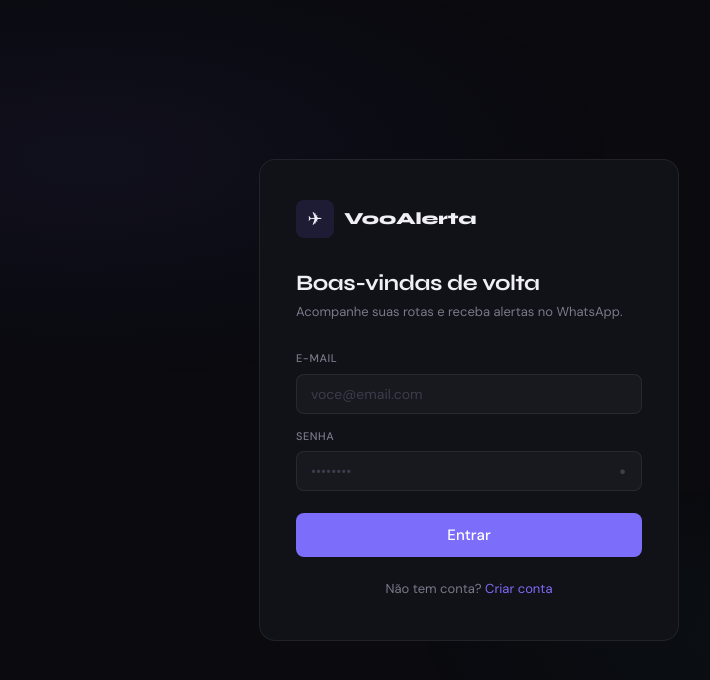
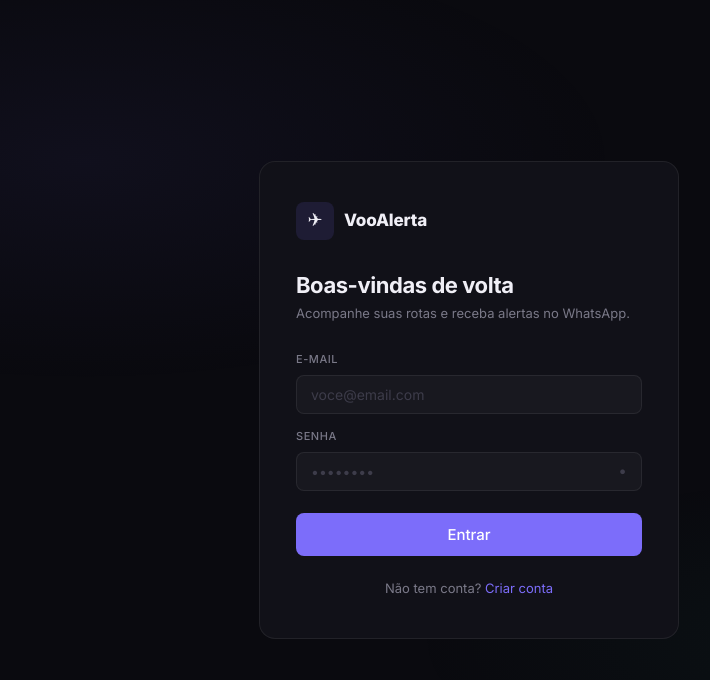
Before and after one commit to VictorCharro/vooalerta, an Angular app: page /login in a window 1280 px wide. Shown: the top 680 px of the page, without its empty margins (171-881 px from the left). Built offline with nearby package versions, Linux system fonts and the light colour scheme; no server answers.

Commit message:
chore: troca fontes Syne e DM Sans por Inter

```diff
--- a/src/styles/main.css
+++ b/src/styles/main.css
@@ -1,5 +1,5 @@
 /* Ordem importa: theme → base → components */
-@import url('https://fonts.googleapis.com/css2?family=Syne:wght@400;500;600;700;800&family=DM+Sans:ital,wght@0,300;0,400;0,500;1,300&display=swap');
+@import url('https://fonts.googleapis.com/css2?family=Inter:wght@300;400;500;600;700;800&display=swap');
 
 @import './theme.css';
 @import './base.css';
--- a/src/styles/theme.css
+++ b/src/styles/theme.css
@@ -32,8 +32,8 @@
   --color-border-hover: rgba(255, 255, 255, 0.14);
 
   /* Tipografia */
-  --font-display: 'Syne', sans-serif;
-  --font-body:    'DM Sans', sans-serif;
+  --font-display: 'Inter', sans-serif;
+  --font-body:    'Inter', sans-serif;
 
   /* Espaçamento base */
   --space-xs:  4px;
```
